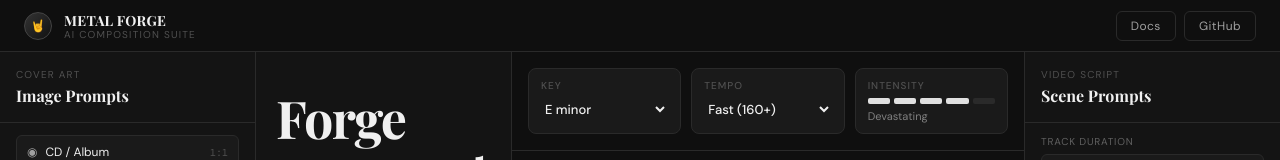
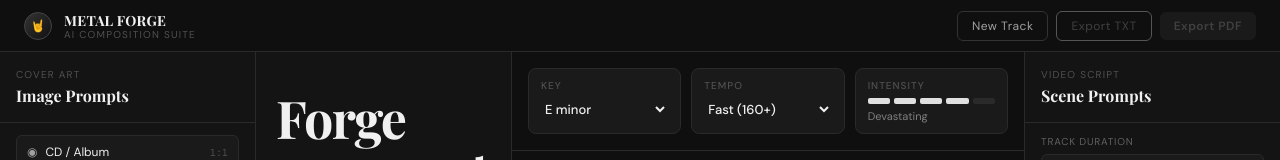
Before and after one commit to Alex-JBE/metal-forge-v1, a Next.js app: page / in a window 1280 px wide. Shown: the top 160 px of the page. Built offline with nearby package versions, Linux system fonts and the light colour scheme; a web font is replaced by a local one.

Commit message:
feat: header buttons like Pop Forge

```diff
--- a/app/components/Header.tsx
+++ b/app/components/Header.tsx
@@ -10,7 +10,7 @@ interface HeaderProps {
 }
 
 export default function Header({ title, composition, coverResult, videoResult, onClear }: HeaderProps) {
-  const hasContent = composition || coverResult || videoResult;
+  const hasContent = !!(composition || coverResult || videoResult);
 
   return (
     <header style={{
@@ -34,24 +34,20 @@ export default function Header({ title, composition, coverResult, videoResult, o
       </div>
 
       <div style={{ display: "flex", gap: "8px", alignItems: "center" }}>
-        {hasContent && (
-          <>
-            <button onClick={onClear} style={{ padding: "6px 14px", background: "transparent", border: "1px solid #333", borderRadius: "6px", color: "#a0a0a0", fontSize: "12px", cursor: "pointer", letterSpacing: "0.04em", fontFamily: "'DM Sans', sans-serif" }}>
-              New Track
-            </button>
-            <button onClick={() => exportAllTXT(title, composition, coverResult, videoResult)} style={{ padding: "6px 14px", background: "transparent", border: "1px solid #666", borderRadius: "6px", color: "#f0f0f0", fontSize: "12px", cursor: "pointer", letterSpacing: "0.04em", fontFamily: "'DM Sans', sans-serif" }}>
-              Export All TXT
-            </button>
-            <button onClick={() => exportAllPDF(title, composition, coverResult, videoResult)} style={{ padding: "6px 14px", background: "#e0e0e0", border: "none", borderRadius: "6px", color: "#0f0f0f", fontSize: "12px", cursor: "pointer", letterSpacing: "0.04em", fontFamily: "'DM Sans', sans-serif", fontWeight: 600 }}>
-              Export All PDF
-            </button>
-          </>
+        <button onClick={onClear} style={{ padding: "6px 14px", background: "transparent", border: "1px solid #333", borderRadius: "6px", color: "#a0a0a0", fontSize: "12px", cursor: "pointer", letterSpacing: "0.04em", fontFamily: "'DM Sans', sans-serif" }}>
+          New Track
+        </button>
+        {hasContent && composition && (
+          <button style={{ padding: "6px 14px", background: "rgba(224,224,224,0.08)", border: "1px solid #555", borderRadius: "6px", color: "#e0e0e0", fontSize: "12px", cursor: "pointer", letterSpacing: "0.04em", fontFamily: "'DM Sans', sans-serif" }}>
+            Suno ↗
+          </button>
         )}
-        {["Docs", "GitHub"].map(label => (
-          <button key={label} style={{ padding: "6px 14px", background: "transparent", border: "1px solid #2a2a2a", borderRadius: "6px", color: "#a0a0a0", fontSize: "12px", cursor: "pointer", letterSpacing: "0.04em", fontFamily: "'DM Sans', sans-serif" }}>
-            {label}
-          </button>
-        ))}
+        <button onClick={() => exportAllTXT(title, composition, coverResult, videoResult)} disabled={!hasContent} style={{ padding: "6px 14px", background: "transparent", border: "1px solid #555", borderRadius: "6px", color: hasContent ? "#f0f0f0" : "#404040", fontSize: "12px", cursor: hasContent ? "pointer" : "not-allowed", letterSpacing: "0.04em", fontFamily: "'DM Sans', sans-serif" }}>
+          Export TXT
+        </button>
+        <button onClick={() => exportAllPDF(title, composition, coverResult, videoResult)} disabled={!hasContent} style={{ padding: "6px 14px", background: hasContent ? "#e0e0e0" : "#1a1a1a", border: "none", borderRadius: "6px", color: hasContent ? "#0f0f0f" : "#404040", fontSize: "12px", cursor: hasContent ? "pointer" : "not-allowed", letterSpacing: "0.04em", fontFamily: "'DM Sans', sans-serif", fontWeight: 600 }}>
+          Export PDF
+        </button>
       </div>
     </header>
   );
```
